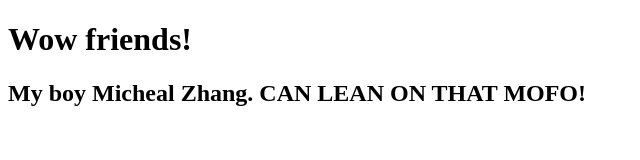
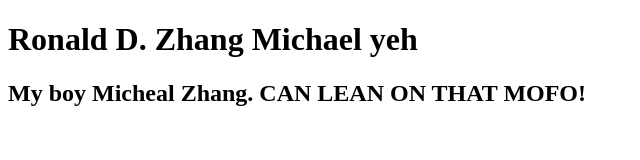
Before and after one commit to matsmckay/congenial-fiesta, a plain HTML site: page index.html in a window 1280 px wide. Shown: the whole page, without its empty margins (0-640 px from the left). Drawn offline with Linux system fonts and the light colour scheme.

Commit message:
tightened editing :goat:

```diff
--- a/index.html
+++ b/index.html
@@ -5,11 +5,11 @@
     <meta charset="UTF-8">
     <meta http-equiv="X-UA-Compatible" content="IE=edge">
     <meta name="viewport" content="width=device-width, initial-scale=1.0">
-    <title>Friends are sexy guys + commraddes</title>
+    <title>Friends are splendid + Michaelcommraddes</title>
 </head>
 
 <body>
-    <h1>Wow friends!</h1>
+    <h1>Ronald D. Zhang Michael yeh</h1>
 
     <h2>My boy Micheal Zhang. CAN LEAN ON THAT MOFO!</h2>
 </body>
```
